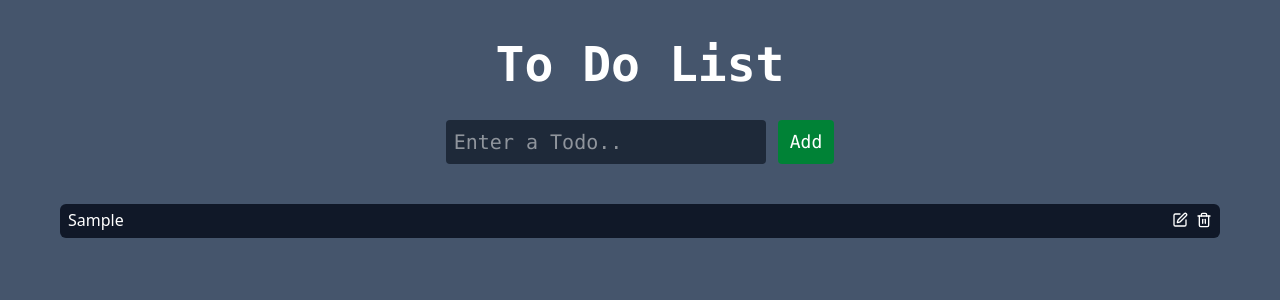
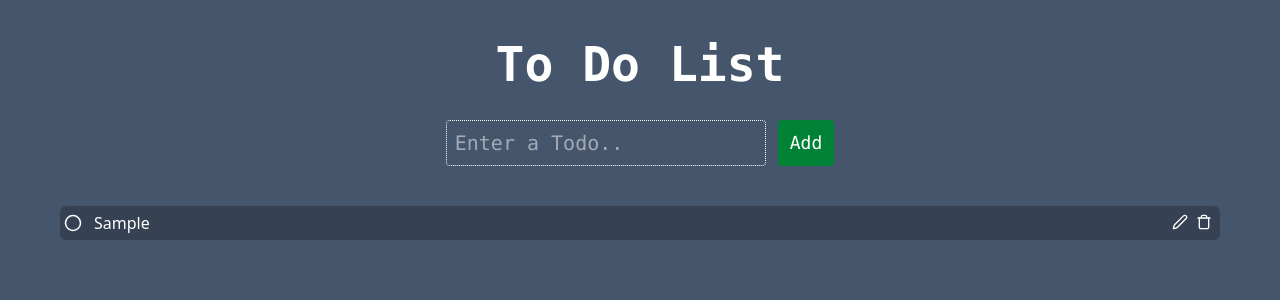
Before and after one commit to react-min-projects/07reduxToDo, a React (Vite) app: page / in a window 1280 px wide. Both pictures are taken after typing "Sample" into the empty fields and a click on the button "Add". Shown: the top 300 px of the page. Built offline with nearby package versions, Linux system fonts and the light colour scheme.

Commit message:
add the task completed button

```diff
--- a/src/components/AddTodo.jsx
+++ b/src/components/AddTodo.jsx
@@ -34,7 +34,7 @@ const AddTodo = () => {
             className="flex justify-center px-4"
           >
 
-            <input type="text" placeholder='Enter a Todo..' className='text-white bg-gray-800  p-2 rounded-sm text-md sm:text-xl outline-none w-80 min-w-44 ' onChange={(e)=> setInput(e.target.value)} value={input} />
+            <input type="text" placeholder='Enter a Todo..' className='text-white  border border-dotted  p-2 rounded-sm text-md sm:text-xl outline-none w-80 min-w-44 ' onChange={(e)=> setInput(e.target.value)} value={input} />
             <button type="submit" className='text-md sm:text-lg  rounded-sm ml-3 p-2 px-3 bg-green-700 hover:bg-green-800 text-white active:scale-95'
             >
               Add
--- a/src/components/Todos.jsx
+++ b/src/components/Todos.jsx
@@ -1,6 +1,6 @@
 import { useSelector, useDispatch } from "react-redux";
-import { removeTodo, updateTodo } from "../features/TodoSlice";
-import { SquarePen, Trash2 } from "lucide-react";
+import { completedTodo, removeTodo, updateTodo } from "../features/TodoSlice";
+import { Circle, CircleCheckBig, Pen, Trash } from "lucide-react";
 import { useState, useRef, useEffect } from "react";
 import Sortable from "sortablejs"
 
@@ -10,6 +10,8 @@ const Todos = () => {
   const dispatch = useDispatch()
   const containerRef = useRef(null)
   const [items , setItems] = useState(todos)
+  console.log(todos);
+
 
 
   useEffect(()=>{
@@ -31,17 +33,28 @@ const Todos = () => {
   return (
     <>
       <div ref={containerRef} className="flex flex-col gap-3 justify-center ">
-        { todos.map((todo) => (
+        { todos.slice().reverse().map((todo) => (
+          <>
             <div
-            className='flex justify-between list-none gap-5 bg-gray-900 text-white mx-4 md:mx-15  p-1 rounded-md relative min-w-20 transition-all duration-300 cursor-pointer ' key={todo.id}
+              className='flex justify-between items-center list-none gap-2 bg-gray-700 hover:bg-gray-800 text-white mx-4 md:mx-15  p-1 rounded-md relative min-w-20 transition-all duration-300 cursor-pointer ' key={todo.id}
             >
-            <div className="flex-1 pl-1 break-words overflow-hidden">
+              <div>
+                <div onClick={()=> {dispatch(completedTodo(todo.id))}}>
+                  {todo.completed ? (
+                    < CircleCheckBig size={18} className="bg-green-300 rounded-full text-green-900" />
+                    ):(
+                    <Circle size={18}/>
+                  )}
+                </div>
+              </div>
+              <div className={`flex-1 pl-1 break-words overflow-hidden ${todo.completed ? 'line-through' : ''} `}>
                 {todo.text }
               </div>
 
               <div className=" w-12 "  >
                 <button
-                className=' text-white p-1 rounded-sm  cursor-pointer active:scale-95 hover:text-sky-400'
+                  className={`text-white p-1 rounded-sm  cursor-pointer active:scale-95 hover:text-sky-400 disabled:cursor-not-allowed disabled:opacity-30 `}
+                  disabled = {todo.completed}
                   onClick={()=>{
                     const newText = prompt("Update todo:", todo.text);
                     if(newText && newText.trim()!== ""){
@@ -49,19 +62,20 @@ const Todos = () => {
                     }
                   }}
                 >
-                < SquarePen size={16} />
+                  < Pen size={16} />
                 </button>
 
                 <button
                   className=' hover:text-red-400 text-white p-1 rounded-sm  cursor-pointer active:scale-95 '
                   onClick={()=>dispatch(removeTodo(todo.id))}
                 >
-                <Trash2  size={16}/>
+                  <Trash  size={16}/>
                 </button>
               </div>
 
 
             </div>
+          </>
         )) }
       </div>
     </>
--- a/src/features/TodoSlice.js
+++ b/src/features/TodoSlice.js
@@ -11,7 +11,8 @@ export const todoSlice = createSlice({
     addTodo : (state,action)=>{
       const todo = {
         id : nanoid(),
-        text : action.payload
+        text : action.payload,
+        completed : false
       }
       state.todos.push(todo)
     },
@@ -22,10 +23,17 @@ export const todoSlice = createSlice({
       const {id ,text} = action.payload;
       const todo = state.todos.find(todo => todo.id === id);
       if(todo) todo.text = text;
+    },
+    completedTodo : (state,action)=>{
+      const id = action.payload;
+      const todo = state.todos.find(todo=> todo.id === id);
+      if(todo) todo.completed = !todo.completed;
     }
   }
 })
 
-export const {addTodo , removeTodo, updateTodo} = todoSlice.actions
+
+
+export const {addTodo , removeTodo, updateTodo, completedTodo} = todoSlice.actions
 
 export default todoSlice.reducer
```
Lines whose indentation alone changed are shown as unchanged.
